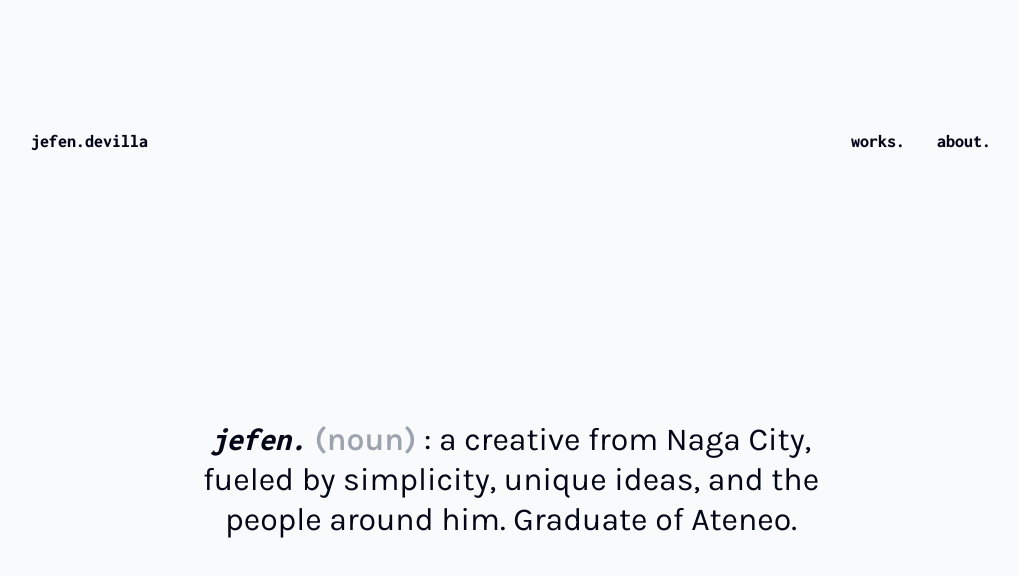
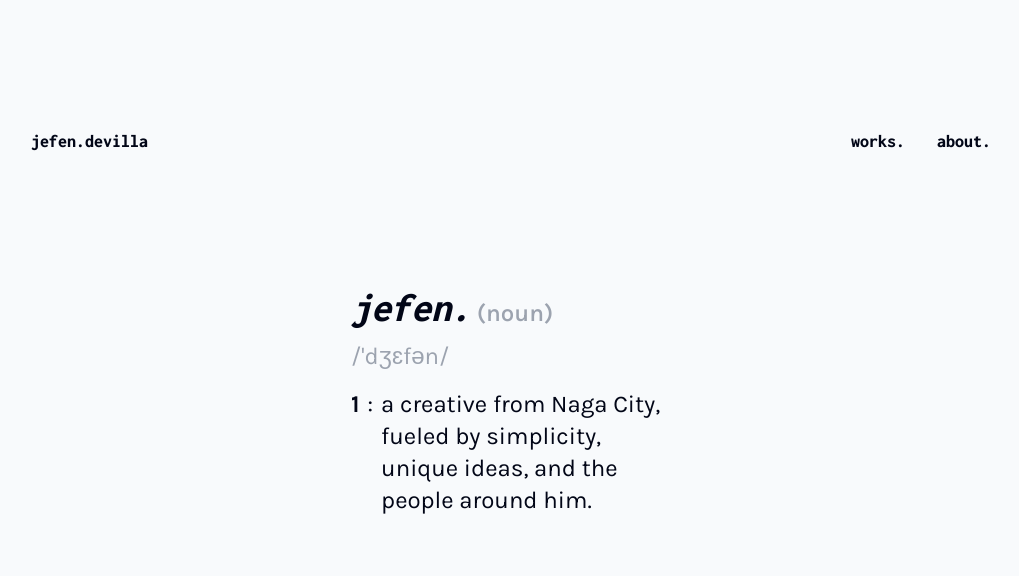
Before and after one commit to jef-en/personal-portfolio, a website built with Vite: page portfolio/index.html in a window 1280 px wide. Shown: the whole page, without its empty margins (129-1148 px from the left). Built offline with nearby package versions, Linux system fonts and the light colour scheme.

Commit message:
Added Another Variation

```diff
--- a/portfolio/index.html
+++ b/portfolio/index.html
@@ -59,12 +59,26 @@
     <!-- End of Mobile Navigation -->
     <main>
       <section class="hero container">
-        <p class="hero_content">
-          <span class="dictionary_name">jefen.</span>
-          <span class="dictionary_type">(noun)</span> : a creative from Naga
-          City, fueled by simplicity, unique ideas, and the people around him.
-          Graduate of Ateneo.
-        </p>
+        <div class="hero_content">
+          <p>
+            <span class="dictionary_name">jefen.</span>
+            <span class="dictionary_type">(noun)</span>
+          </p>
+          <p class="dictionary_pronunciation">/'dʒɛfən/</p>
+          <div class="dictionary_content">
+            <b>1</b>
+            <p>:</p>
+            <div>
+              <p>
+                a creative from Naga City, fueled by simplicity, unique ideas,
+                and the people around him.
+              </p>
+              <!-- <div class="example">
+                <p class="dictionary_ex">Jefen is a graduate of Ateneo</p>
+              </div> -->
+            </div>
+          </div>
+        </div>
       </section>
     </main>
     <!-- <footer></footer> -->
--- a/portfolio/styles/components/hero.css
+++ b/portfolio/styles/components/hero.css
@@ -10,13 +10,54 @@
   left: 0;
   right: 0;
   height: 100vh;
+  gap: 1.5rem;
 }
 
 .hero_content {
-  font-size: var(--size-1xl);
-  padding-top: 10rem;
+  font-size: 1.5rem;
   width: 20rem;
 }
+
+.dictionary_name {
+  font-family: "Inconsolata", monospace;
+  font-weight: 750;
+  font-style: italic;
+  font-size: 2.5rem;
+}
+
+.dictionary_type {
+  color: var(--clr-gray);
+  font-weight: 600;
+}
+
+.dictionary_pronunciation {
+  padding-top: 0.5rem;
+  color: var(--clr-gray);
+  font-size: 1.5rem;
+  padding-bottom: 1rem;
+}
+
+.dictionary_content {
+  display: flex;
+  align-items: start;
+  justify-content: center;
+  gap: 0.5rem;
+}
+
+/* .example {
+  margin-top: 1rem;
+  display: flex;
+  gap: 1rem;
+}
+
+.hero_line {
+  border: 2px solid var(--clr-gray);
+}
+
+.dictionary_ex {
+  color: var(--clr-gray);
+  font-size: 1.3rem;
+} */
 
 /* extra small screens */
 /* @media (min-width: 475px) {} */
@@ -25,15 +66,7 @@
 /* @media (min-width: 640px) {} */
 
 /* medium screens */
-@media (min-width: 768px) {
-  .hero {
-    text-align: center;
-  }
-  .hero_content {
-    font-size: var(--size-1xl);
-    width: 40rem;
-  }
-}
+/* @media (min-width: 768px) {} */
 
 /* large screens */
 /* @media (min-width: 1024px) {} */
--- a/portfolio/styles/utils.css
+++ b/portfolio/styles/utils.css
@@ -6,17 +6,6 @@
 
 .section {
   margin-top: 2rem;
-}
-
-.dictionary_name {
-  font-family: "Inconsolata", monospace;
-  font-weight: 750;
-  font-style: italic;
-}
-
-.dictionary_type {
-  color: var(--clr-gray);
-  font-weight: 600;
 }
 
 /* extra small screens */
```
